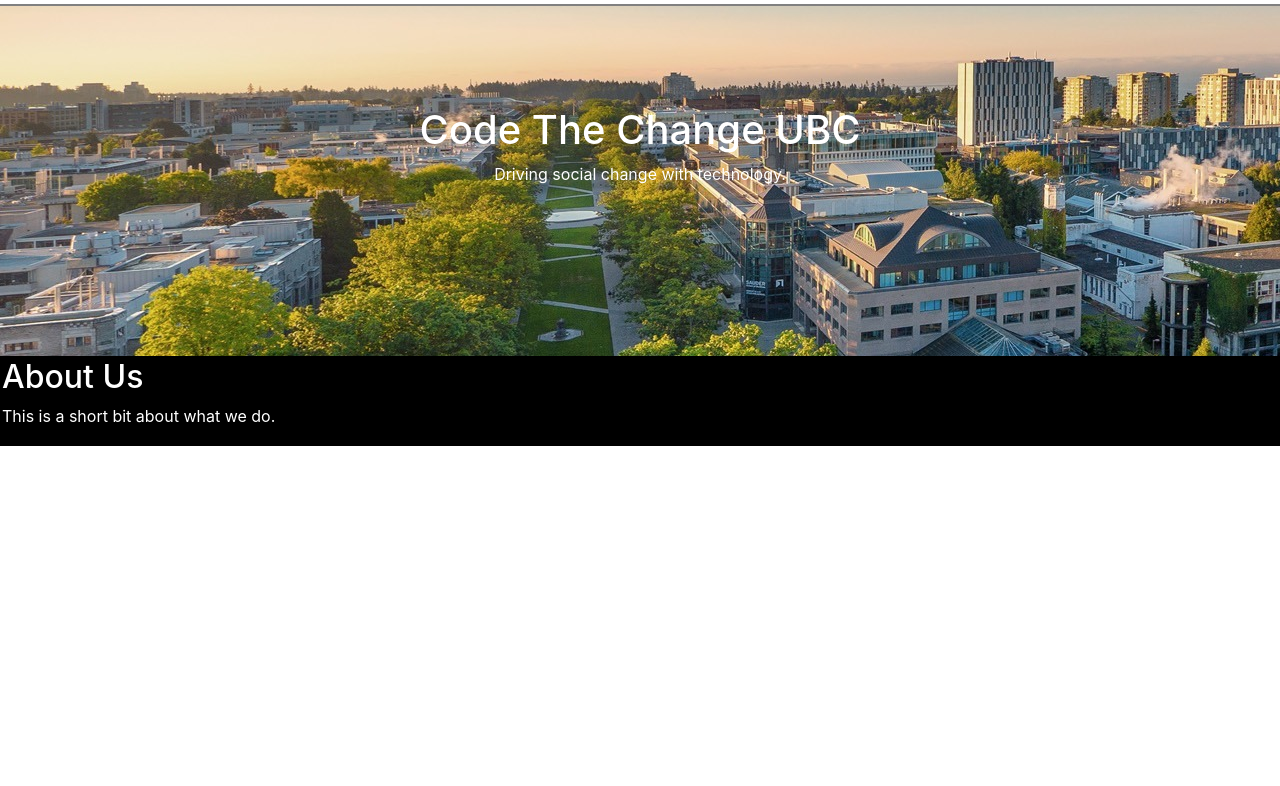
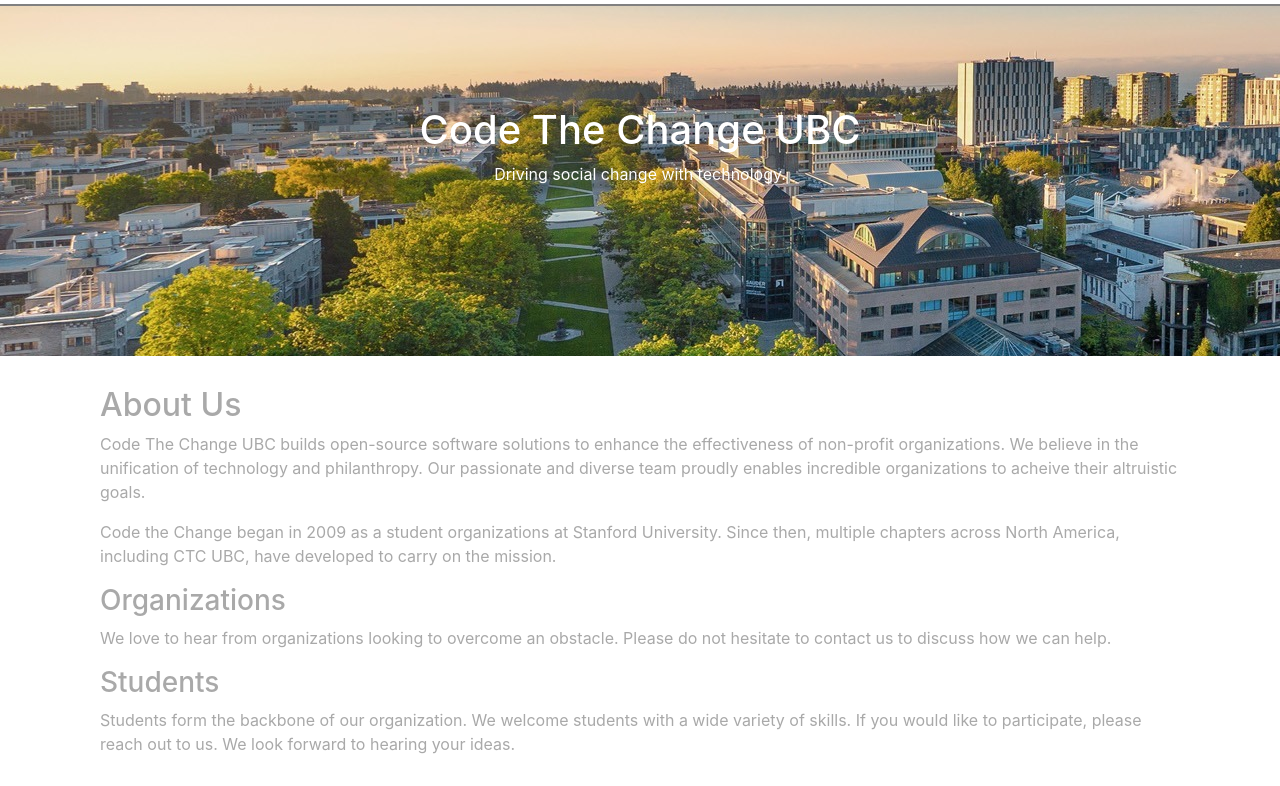
Before and after one commit to CodeTheChangeUBC/CTC-site, a plain HTML site: page index.html in a window 1280 px wide. Shown: the part 56-842 px from the top of the page. Before the commit the page ends 800 px from the top, so only its background shows below. Drawn offline with nearby package versions, Linux system fonts and the light colour scheme.

Commit message:
Added About content

```diff
--- a/index.html
+++ b/index.html
@@ -31,8 +31,20 @@
       </section>
       <div id="about">
          <h2>About Us</h2>
-         <p>This is a short bit about what we do.</p>
+         <p>Code The Change UBC builds open-source software solutions to enhance the effectiveness of non-profit organizations. We believe in the unification of technology and philanthropy. Our passionate and diverse team proudly enables incredible organizations to acheive their altruistic goals.</p>
+         <p> Code the Change began in 2009 as a student organizations at Stanford University. Since then, multiple chapters across North America, including CTC UBC, have developed to carry on the mission.
+         </p>
+
+         <div>
+            <h3>Organizations</h3>
+            <p>We love to hear from organizations looking to overcome an obstacle. Please do not hesitate to contact us to discuss how we can help.</p>
          </div>
+         <div>
+            <h3>Students</h3>
+            <p>Students form the backbone of our organization. We welcome students with a wide variety of skills. If you would like to participate, please reach out to us. We look forward to hearing your ideas.</p>
+         </div>
+      </div>
+
       <div>
 
       </div>
--- a/styles.css
+++ b/styles.css
@@ -52,9 +52,9 @@
    margin: 0, 20px;
    text-align: left;
    display: block;
-   border: 2px solid black;
-   background-color: black;
-   color:white;
+   color: darkgray;
+   background-color:  color:white;
+   margin:30px 100px;
 }
 
 #splashHeader {
```
Lines whose indentation alone changed are shown as unchanged.
